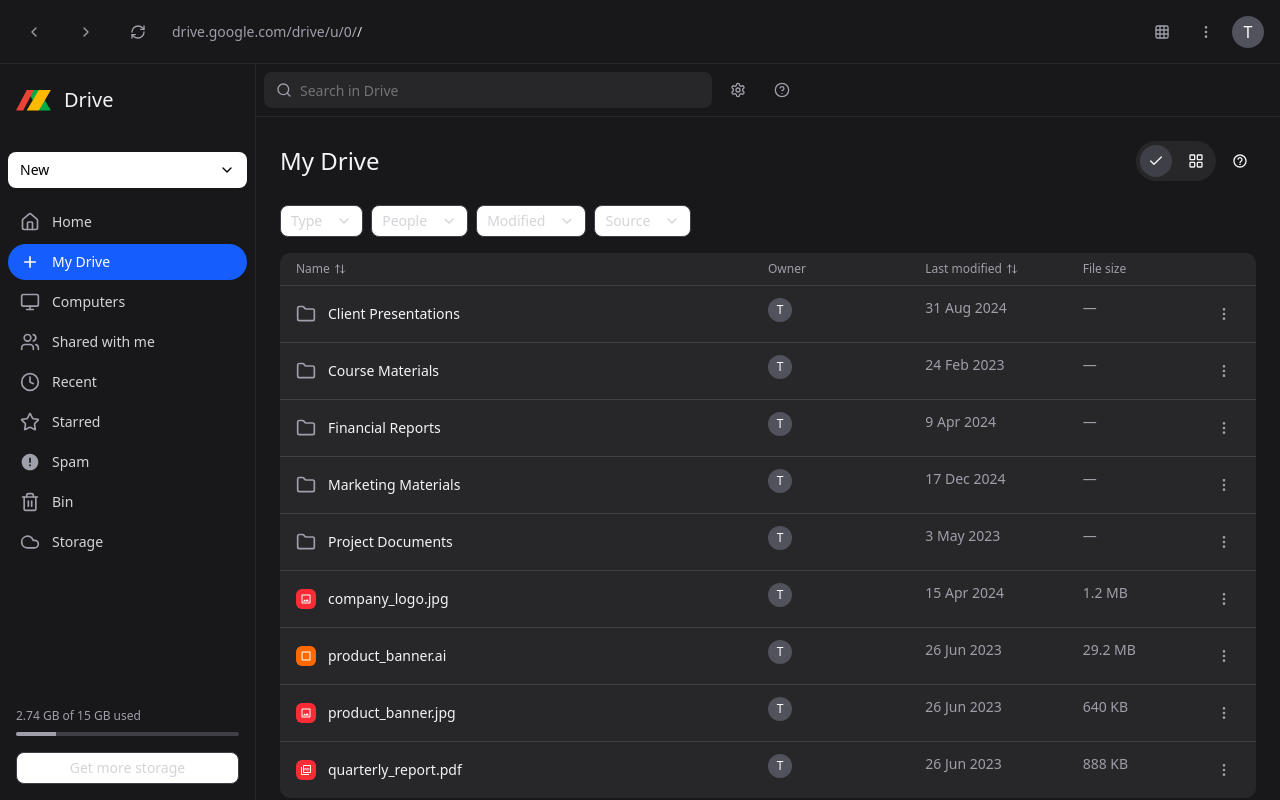
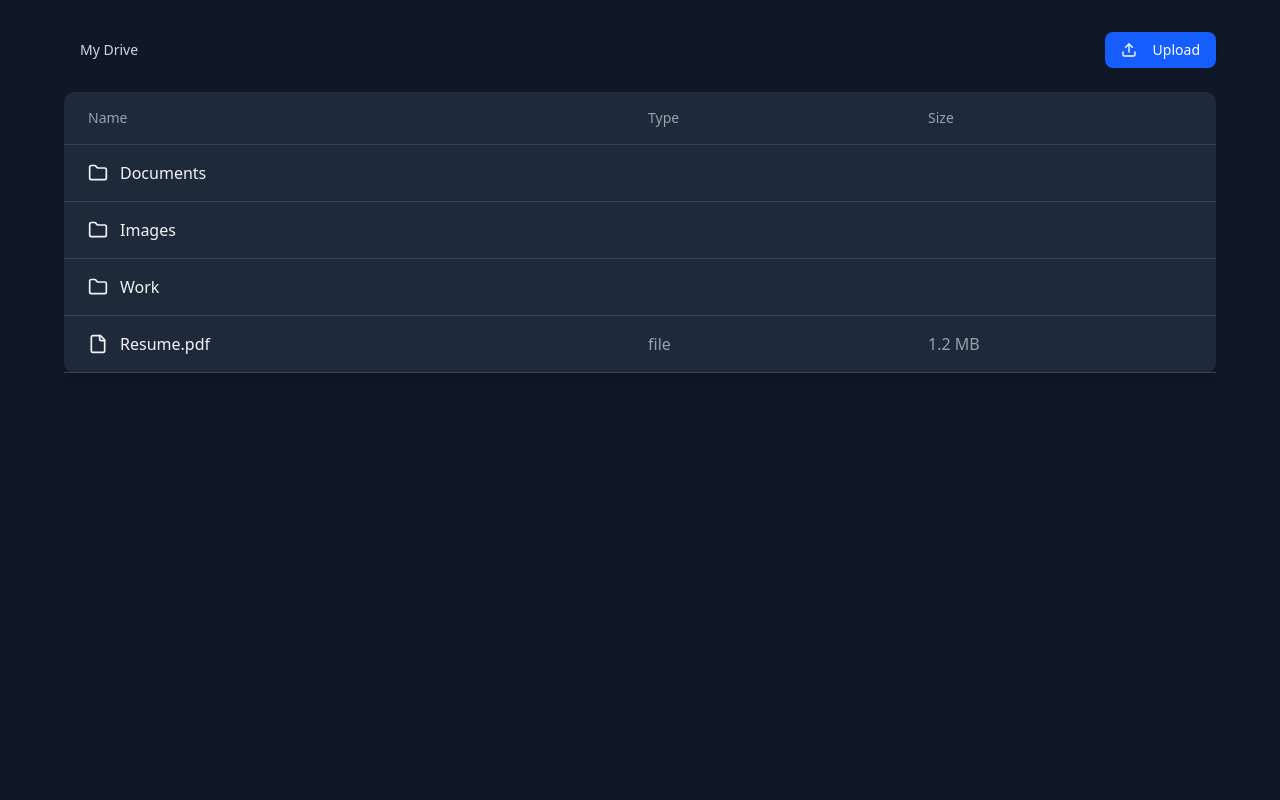
Before and after one commit to tobi-ademola/drive-clone, a Next.js app: page / in a window 1280 px wide. Built offline with nearby package versions, Linux system fonts and the light colour scheme.

Commit message:
Updated mock data

```diff
--- a/drizzle.config.ts
+++ b/drizzle.config.ts
@@ -26,4 +26,5 @@
     database: env.SINGLESTORE_DB_NAME,
     ssl: {},
   },
+  tablesFilter: ["drive-clone_*"],
 });
--- /dev/null
+++ b/drizzle/meta/0000_snapshot.json
@@ -0,0 +1,53 @@
+{
+  "version": "1",
+  "dialect": "singlestore",
+  "id": "2809b243-d6fb-402a-8e79-773f139a0cf7",
+  "prevId": "00000000-0000-0000-0000-000000000000",
+  "tables": {
+    "users_table": {
+      "name": "users_table",
+      "columns": {
+        "id": {
+          "name": "id",
+          "type": "bigint",
+          "primaryKey": false,
+          "notNull": true,
+          "autoincrement": true
+        },
+        "name": {
+          "name": "name",
+          "type": "text",
+          "primaryKey": false,
+          "notNull": false,
+          "autoincrement": false
+        },
+        "age": {
+          "name": "age",
+          "type": "int",
+          "primaryKey": false,
+          "notNull": false,
+          "autoincrement": false
+        }
+      },
+      "indexes": {},
+      "compositePrimaryKeys": {
+        "users_table_id": {
+          "name": "users_table_id",
+          "columns": [
+            "id"
+          ]
+        }
+      },
+      "uniqueConstraints": {}
+    }
+  },
+  "_meta": {
+    "schemas": {},
+    "tables": {},
+    "columns": {}
+  },
+  "internal": {
+    "tables": {},
+    "indexes": {}
+  }
+}
--- /dev/null
+++ b/drizzle/meta/_journal.json
@@ -0,0 +1,13 @@
+{
+  "version": "7",
+  "dialect": "singlestore",
+  "entries": [
+    {
+      "idx": 0,
+      "version": "1",
+      "when": 1744899098713,
+      "tag": "0000_fair_meteorite",
+      "breakpoints": true
+    }
+  ]
+}
--- /dev/null
+++ b/src/app/file-row.tsx
@@ -0,0 +1,56 @@
+import type { Folder, File } from "~/lib/mock-data";
+import { Folder as FolderIcon, FileIcon } from "lucide-react";
+// import Link from "next/link";
+
+export function FileRow({ file }: { file: File }) {
+  return (
+    <li
+      key={file.id}
+      className="hover:bg-gray-750 border-b border-gray-700 px-6 py-4"
+    >
+      <div className="grid grid-cols-12 items-center gap-4">
+        <div className="col-span-6 flex items-center">
+          <a
+            href={file.url}
+            target="_blank"
+            className="flex items-center text-gray-100 hover:text-blue-400"
+          >
+            <FileIcon className="mr-3" size={20} />
+            {file.name}
+          </a>
+        </div>
+        <div className="col-span-3 text-gray-400">{"file"}</div>
+        <div className="col-span-3 text-gray-400">{file.size}</div>
+      </div>
+    </li>
+  );
+}
+
+export function FolderRow({
+  folder,
+  handleFolderClick,
+}: {
+  folder: Folder;
+  handleFolderClick: () => void;
+}) {
+  return (
+    <li
+      key={folder.id}
+      className="hover:bg-gray-750 border-b border-gray-700 px-6 py-4"
+    >
+      <div className="grid grid-cols-12 items-center gap-4">
+        <div className="col-span-6 flex items-center">
+          <button
+            onClick={() => handleFolderClick()}
+            className="flex items-center text-gray-100 hover:text-blue-400"
+          >
+            <FolderIcon className="mr-3" size={20} />
+            {folder.name}
+          </button>
+        </div>
+        <div className="col-span-3 text-gray-400"></div>
+        <div className="col-span-3 text-gray-400"></div>
+      </div>
+    </li>
+  );
+}
--- a/src/app/page.tsx
+++ b/src/app/page.tsx
@@ -1,10 +1,105 @@
-import DriveLayout from "~/components/drive-layout"
-import DriveContent from "~/components/drive-content"
+"use client";
 
-export default function Home() {
+import { useState, useMemo } from "react";
+import { mockFiles, mockFolders } from "../lib/mock-data";
+
+import { Button } from "~/components/ui/button";
+import { FileRow } from "./file-row";
+import { FolderRow } from "./file-row";
+import { ChevronRight, Upload } from "lucide-react";
+
+export default function GoogleDriveClone() {
+  const [currentFolder, setCurrentFolder] = useState<string>("root");
+
+  const getCurrentFiles = () =>
+    mockFiles.filter((file) => file.parent === currentFolder);
+
+  const getCurrentFolders = () =>
+    mockFolders.filter((folder) => folder.parent === currentFolder);
+
+  const handleFolderClick = (folderId: string) => {
+    setCurrentFolder(folderId);
+  };
+
+  const breadcrumbs = useMemo(() => {
+    const breadcrumbs = [];
+    let currentId = currentFolder;
+
+    while (currentId !== "root") {
+      const folder = mockFolders.find((folder) => folder.id === currentId);
+      if (folder) {
+        breadcrumbs.unshift(folder);
+        currentId = folder.parent ?? "root";
+      } else {
+        break;
+      }
+    }
+
+    console.log(breadcrumbs);
+    return breadcrumbs;
+  }, [currentFolder]);
+
+  const handleUpload = () => {
+    alert("Upload functionality would be implemented here");
+  };
+
   return (
-    <DriveLayout>
-      <DriveContent />
-    </DriveLayout>
-  )
+    <div className="min-h-screen bg-gray-900 p-8 text-gray-100">
+      <div className="mx-auto max-w-6xl">
+        <div className="mb-6 flex items-center justify-between">
+          <div className="flex items-center">
+            <Button
+              onClick={() => setCurrentFolder("root")}
+              variant="ghost"
+              className="mr-2 text-gray-300 hover:text-white"
+            >
+              My Drive
+            </Button>
+            {breadcrumbs.map((folder) => (
+              <div key={folder.id} className="flex items-center">
+                <ChevronRight className="mx-2 text-gray-500" size={16} />
+                <Button
+                  onClick={() => handleFolderClick(folder.id)}
+                  variant="ghost"
+                  className="text-gray-300 hover:text-white"
+                >
+                  {folder.name}
+                </Button>
+              </div>
+            ))}
+          </div>
+          <Button
+            onClick={handleUpload}
+            className="bg-blue-600 text-white hover:bg-blue-700"
+          >
+            <Upload className="mr-2" size={20} />
+            Upload
+          </Button>
+        </div>
+        <div className="rounded-lg bg-gray-800 shadow-xl">
+          <div className="border-b border-gray-700 px-6 py-4">
+            <div className="grid grid-cols-12 gap-4 text-sm font-medium text-gray-400">
+              <div className="col-span-6">Name</div>
+              <div className="col-span-3">Type</div>
+              <div className="col-span-3">Size</div>
+            </div>
+          </div>
+          <ul>
+            {getCurrentFolders().map((folder) => (
+              <FolderRow
+                key={folder.id}
+                folder={folder}
+                handleFolderClick={() => {
+                  handleFolderClick(folder.id);
+                }}
+              />
+            ))}
+            {getCurrentFiles().map((file) => (
+              <FileRow key={file.id} file={file} />
+            ))}
+          </ul>
+        </div>
+      </div>
+    </div>
+  );
 }
--- a/src/components/ui/button.tsx
+++ b/src/components/ui/button.tsx
@@ -5,27 +5,26 @@
 import { cn } from "~/lib/utils"
 
 const buttonVariants = cva(
-  "inline-flex items-center justify-center gap-2 whitespace-nowrap rounded-md text-sm font-medium transition-all disabled:pointer-events-none disabled:opacity-50 [&_svg]:pointer-events-none [&_svg:not([class*='size-'])]:size-4 shrink-0 [&_svg]:shrink-0 outline-none focus-visible:border-ring focus-visible:ring-ring/50 focus-visible:ring-[3px] aria-invalid:ring-destructive/20 dark:aria-invalid:ring-destructive/40 aria-invalid:border-destructive",
+  "inline-flex items-center justify-center gap-2 whitespace-nowrap rounded-md text-sm font-medium transition-colors focus-visible:outline-none focus-visible:ring-1 focus-visible:ring-ring disabled:pointer-events-none disabled:opacity-50 [&_svg]:pointer-events-none [&_svg]:size-4 [&_svg]:shrink-0",
   {
     variants: {
       variant: {
         default:
-          "bg-primary text-primary-foreground shadow-xs hover:bg-primary/90",
+          "bg-primary text-primary-foreground shadow hover:bg-primary/90",
         destructive:
-          "bg-destructive text-white shadow-xs hover:bg-destructive/90 focus-visible:ring-destructive/20 dark:focus-visible:ring-destructive/40 dark:bg-destructive/60",
+          "bg-destructive text-destructive-foreground shadow-sm hover:bg-destructive/90",
         outline:
-          "border bg-background shadow-xs hover:bg-accent hover:text-accent-foreground dark:bg-input/30 dark:border-input dark:hover:bg-input/50",
+          "border border-input bg-background shadow-sm hover:bg-accent hover:text-accent-foreground",
         secondary:
-          "bg-secondary text-secondary-foreground shadow-xs hover:bg-secondary/80",
-        ghost:
-          "hover:bg-accent hover:text-accent-foreground dark:hover:bg-accent/50",
+          "bg-secondary text-secondary-foreground shadow-sm hover:bg-secondary/80",
+        ghost: "hover:bg-accent hover:text-accent-foreground",
         link: "text-primary underline-offset-4 hover:underline",
       },
       size: {
-        default: "h-9 px-4 py-2 has-[>svg]:px-3",
-        sm: "h-8 rounded-md gap-1.5 px-3 has-[>svg]:px-2.5",
-        lg: "h-10 rounded-md px-6 has-[>svg]:px-4",
-        icon: "size-9",
+        default: "h-9 px-4 py-2",
+        sm: "h-8 rounded-md px-3 text-xs",
+        lg: "h-10 rounded-md px-8",
+        icon: "h-9 w-9",
       },
     },
     defaultVariants: {
@@ -35,25 +34,24 @@
   }
 )
 
-function Button({
-  className,
-  variant,
-  size,
-  asChild = false,
-  ...props
-}: React.ComponentProps<"button"> &
-  VariantProps<typeof buttonVariants> & {
+export interface ButtonProps
+  extends React.ButtonHTMLAttributes<HTMLButtonElement>,
+    VariantProps<typeof buttonVariants> {
   asChild?: boolean
-  }) {
+}
+
+const Button = React.forwardRef<HTMLButtonElement, ButtonProps>(
+  ({ className, variant, size, asChild = false, ...props }, ref) => {
     const Comp = asChild ? Slot : "button"
-
     return (
       <Comp
-      data-slot="button"
         className={cn(buttonVariants({ variant, size, className }))}
+        ref={ref}
         {...props}
       />
     )
   }
+)
+Button.displayName = "Button"
 
 export { Button, buttonVariants }
--- /dev/null
+++ b/src/lib/mock-data.ts
@@ -0,0 +1,74 @@
+export interface File {
+  id: string;
+  name: string;
+  type: "file";
+  url: string;
+  parent: string;
+  size: string;
+}
+
+export type Folder = {
+  id: string;
+  name: string;
+  type: "folder";
+  parent: string | null;
+};
+
+export const mockFolders: Folder[] = [
+  { id: "root", name: "root", type: "folder", parent: null },
+  { id: "1", name: "Documents", type: "folder", parent: "root" },
+  { id: "2", name: "Images", type: "folder", parent: "root" },
+  { id: "3", name: "Work", type: "folder", parent: "root" },
+  { id: "4", name: "Presentations", type: "folder", parent: "3" },
+];
+
+export const mockFiles: File[] = [
+  {
+    id: "4",
+    name: "Resume.pdf",
+    type: "file",
+    url: "/files/resume.pdf",
+    parent: "root",
+    size: "1.2 MB",
+  },
+  {
+    id: "5",
+    name: "Project Proposal.docx",
+    type: "file",
+    url: "/files/proposal.docx",
+    parent: "1",
+    size: "2.5 MB",
+  },
+  {
+    id: "6",
+    name: "Vacation.jpg",
+    type: "file",
+    url: "/files/vacation.jpg",
+    parent: "2",
+    size: "3.7 MB",
+  },
+  {
+    id: "7",
+    name: "Profile Picture.png",
+    type: "file",
+    url: "/files/profile.png",
+    parent: "2",
+    size: "1.8 MB",
+  },
+  {
+    id: "9",
+    name: "Q4 Report.pptx",
+    type: "file",
+    url: "/files/q4-report.pptx",
+    parent: "8",
+    size: "5.2 MB",
+  },
+  {
+    id: "10",
+    name: "Budget.xlsx",
+    type: "file",
+    url: "/files/budget.xlsx",
+    parent: "3",
+    size: "1.5 MB",
+  },
+];
```
Also changed, not shown: 2 other files (tests, documents, lock files or other folders). Lines whose indentation alone changed are shown as unchanged.
